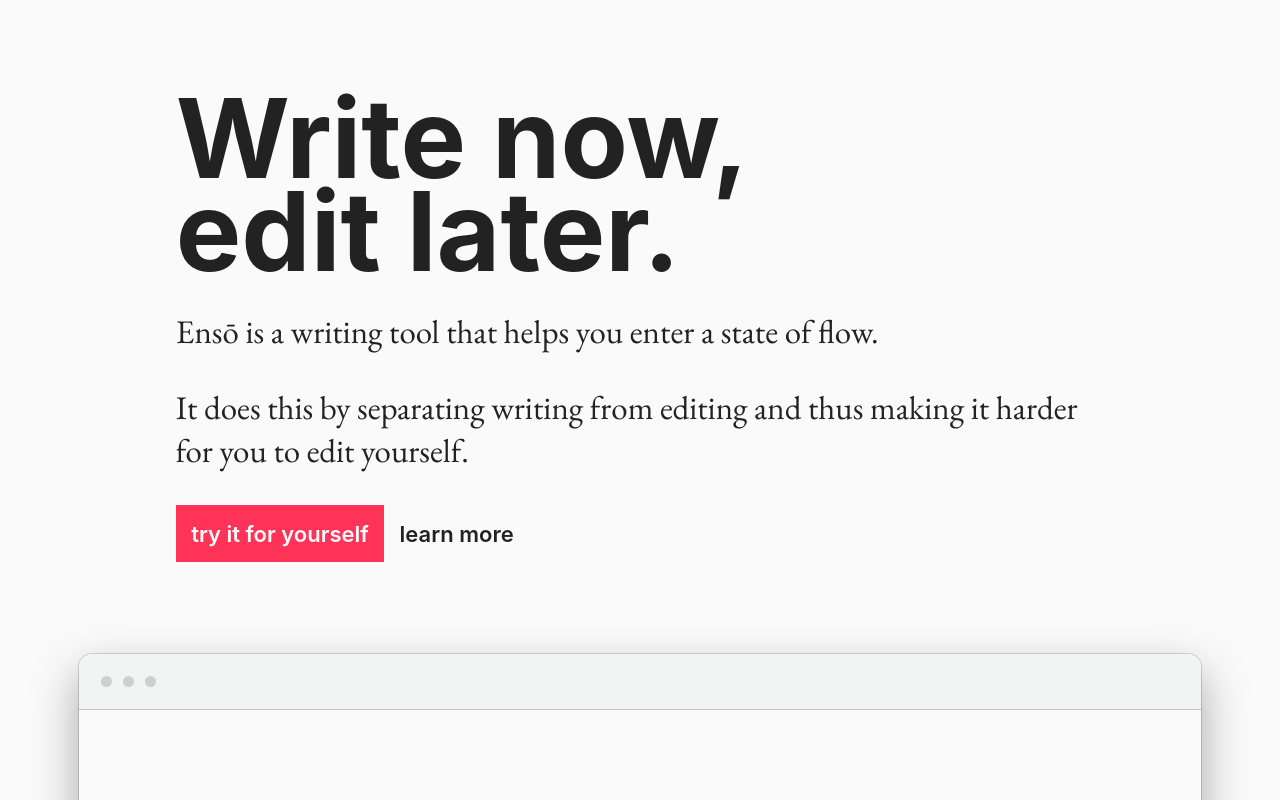
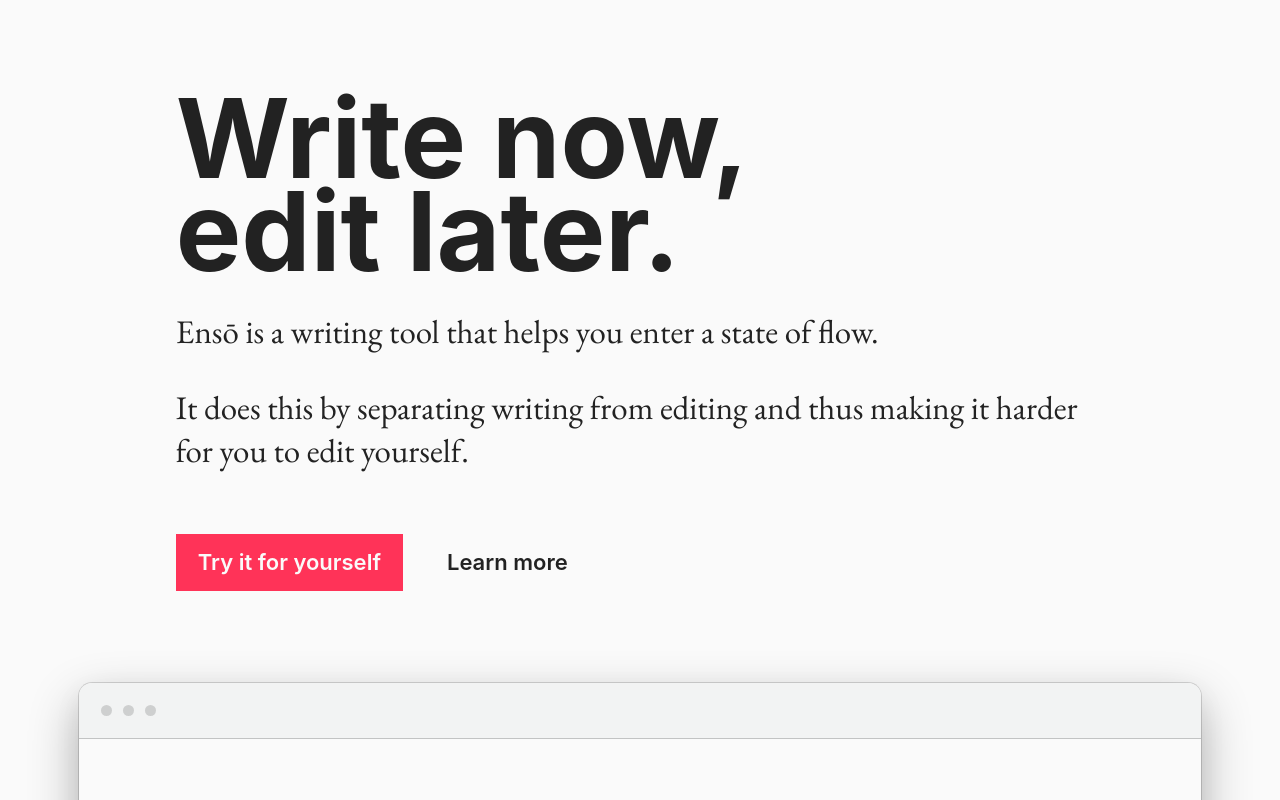
Before and after one commit to paprikka/enso-product-page, a Next.js app: page / in a window 1280 px wide. Shown: the top 800 px of the page. Built offline with nearby package versions, Linux system fonts and the light colour scheme.

Commit message:
feat: update hero page

```diff
--- a/components/button-link/index.module.scss
+++ b/components/button-link/index.module.scss
@@ -1,8 +1,12 @@
 .buttonLink {
-  padding: calc(var(--baseline) * 0.5rem);
+  padding: calc(var(--baseline) * 0.5rem) 1rem;
   font-weight: 600;
   font-size: 1rem;
   font-family: var(--font-ui);
+  justify-content: space-between;
+  @media all and (min-width: 415px) {
+    margin-right: 1rem;
+  }
 }
 
 .buttonLinkPrimary {
--- a/components/h-group/index.tsx
+++ b/components/h-group/index.tsx
@@ -8,7 +8,7 @@
 export const HGroup: FC<Props> = ({ children, align }: Props) => (
   <div
     className={`${styles.container} ${
-      styles["container--" + align || "default"]
+      styles["container--" + (align || "default")]
     }`}
   >
     {children}
--- a/components/hero/index.module.scss
+++ b/components/hero/index.module.scss
@@ -23,4 +23,8 @@
 .description {
   font-size: calc(var(--baseline) * 1rem);
   font-size: 1.5rem;
+
+  p:last-of-type {
+    margin-bottom: calc(var(--baseline) * 1rem * 2);
+  }
 }
--- a/components/hero/index.tsx
+++ b/components/hero/index.tsx
@@ -21,9 +21,9 @@
         <ButtonLink
           level="primary"
           href="https://enso.sonnet.io"
-          label="try it for yourself"
+          label="Try it for yourself"
         />
-        <ButtonLink href="https://sonnet.io/posts/ulysses" label="learn more" />
+        <ButtonLink href="https://sonnet.io/posts/ulysses" label="Learn more" />
       </HGroup>
     </section>
   </section>
--- a/styles/globals.scss
+++ b/styles/globals.scss
@@ -9,8 +9,7 @@
   --color-page: #fafafa;
   --baseline: 1.4;
   --font-body: "EB Garamond", serif;
-  --font-header: -apple-system, BlinkMacSystemFont, Segoe UI, Roboto, Oxygen,
-    Ubuntu, Cantarell, Fira Sans, Droid Sans, Helvetica Neue, sans-serif;
+  --font-header: -apple-system, BlinkMacSystemFont, Arial, sans-serif;
   --font-ui: var(--font-header);
   --page-width: 45rem;
   --font-size: 18px;
```
